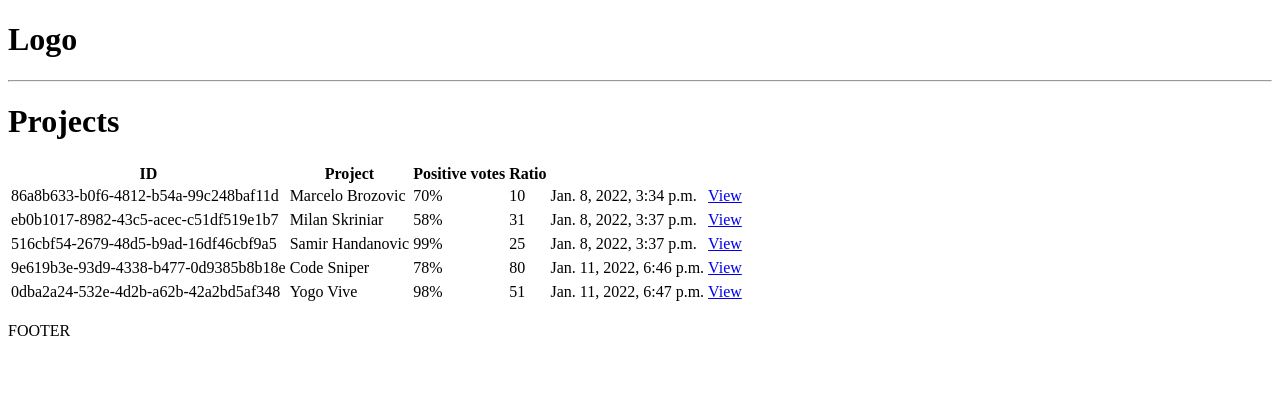
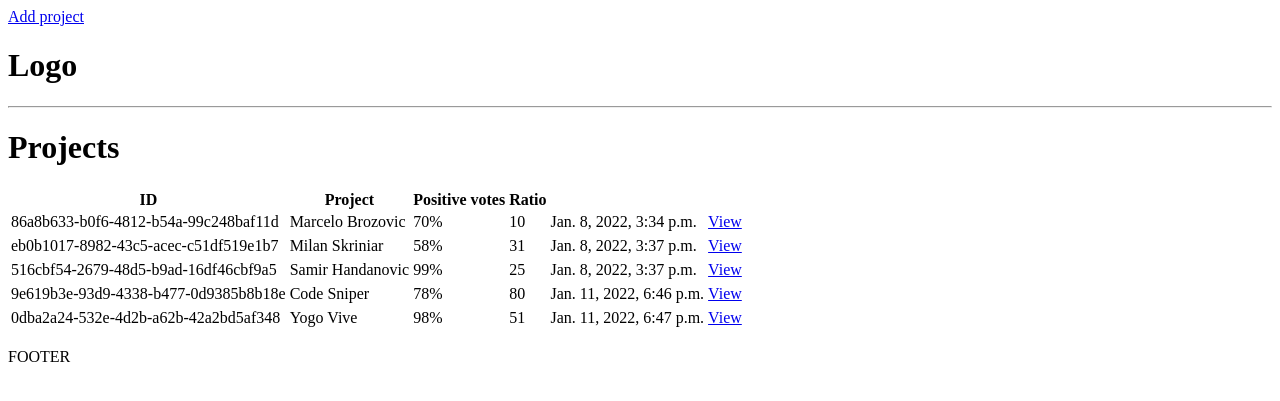
Before and after one commit to Grzegorz-Oledzki/django-project, a Django app: page / in a window 1280 px wide. Shown: the top 401 px of the page. Run offline with Django 3.2, Linux system fonts and the light colour scheme; data comes from the database, SQL or seed files in the repository.

```diff
--- a/templates/navbar.html
+++ b/templates/navbar.html
@@ -5,7 +5,7 @@
     <meta name="viewport"
           content="width=device-width, user-scalable=no, initial-scale=1.0, maximum-scale=1.0, minimum-scale=1.0">
     <meta http-equiv="X-UA-Compatible" content="ie=edge">
-    <title>Document</title>
+    <a href="{% url 'create-player' %}">Add project</a>
 </head>
 <body>
 <h1>Logo</h1>
```
